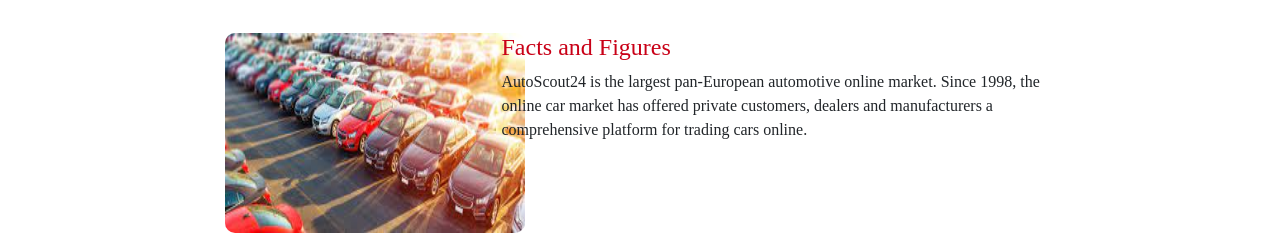
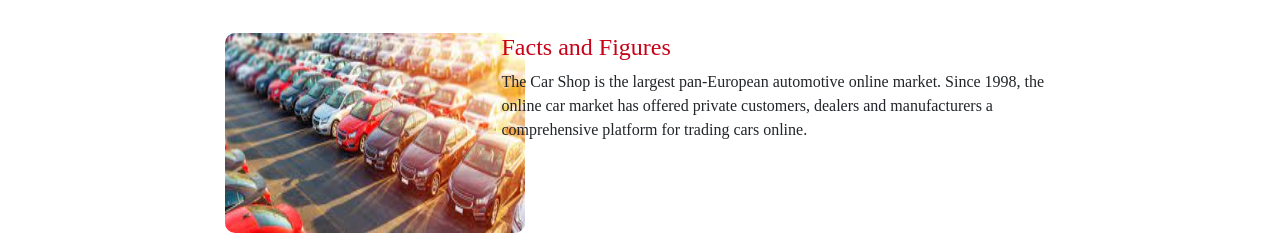
Before and after one commit to xJustFox/vite-car-shop, a Vue app: page /about-us in a window 1280 px wide. Shown: the part 825-1060 px from the top of the page. Built offline with nearby package versions, Linux system fonts and the light colour scheme; a web font is replaced by a local one.

Commit message:
[Fix] Cambiato testo About Us

```diff
--- a/src/pages/AppAboutUs.vue
+++ b/src/pages/AppAboutUs.vue
@@ -43,7 +43,7 @@ export default {
                 <div class="col-8">
                     <h4 >Facts and Figures</h4>
                     <div>
-                    AutoScout24 is the largest pan-European automotive online market. Since 1998, the online car market has offered private customers, dealers and manufacturers a comprehensive platform for trading cars online.
+                    The Car Shop is the largest pan-European automotive online market. Since 1998, the online car market has offered private customers, dealers and manufacturers a comprehensive platform for trading cars online.
                     </div>
 
                 </div>
```
